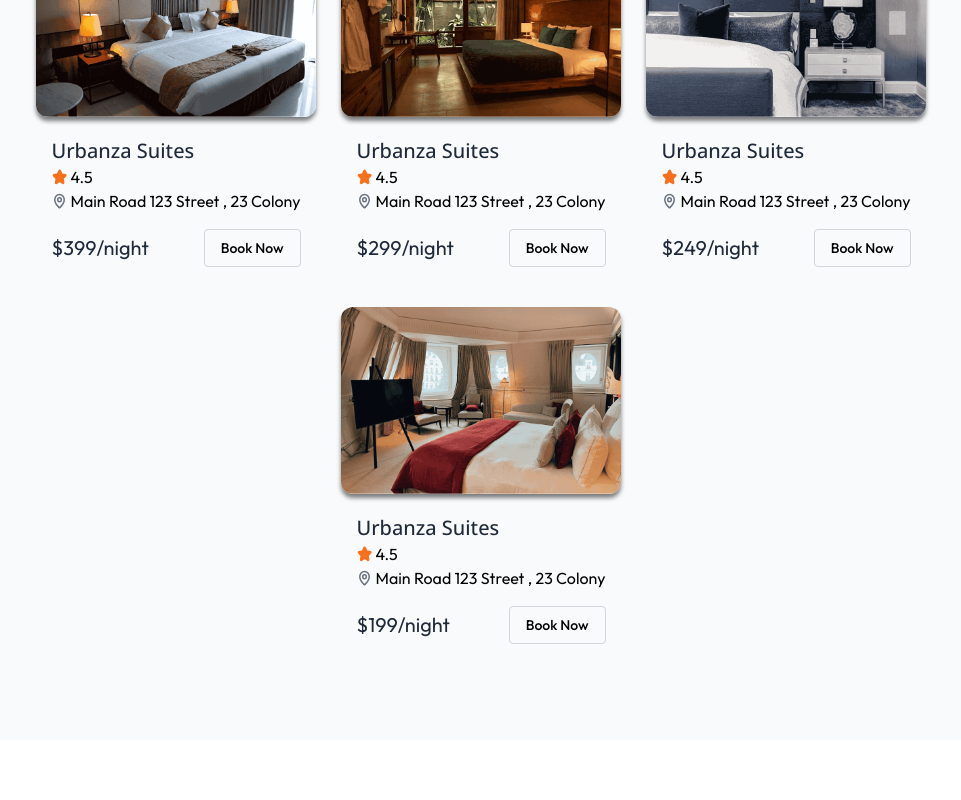
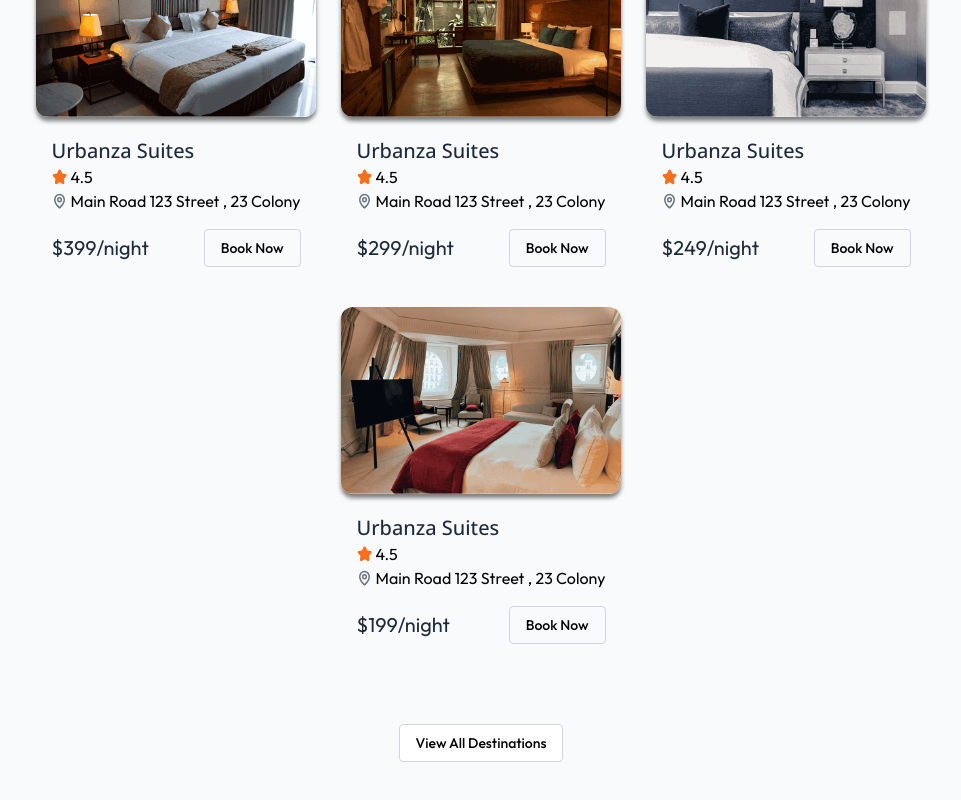
Before and after one commit to Harshit544-ux/HotelBooking, a React (Vite) app in the folder client/: page / in a window 1280 px wide. Shown: the part 1146-1946 px from the top of the page, without its empty margins (159-1120 px from the left). Before the commit the page ends 1886 px from the top, so only its background shows below. Built offline with nearby package versions, Linux system fonts and the light colour scheme; no server answers.

Commit message:
add the view all destination button

```diff
--- a/client/src/component/FeatureDestination.jsx
+++ b/client/src/component/FeatureDestination.jsx
@@ -2,8 +2,10 @@
 import { roomsDummyData } from '../assets/assets'
 import HotelCard from './HotelCard'
 import Title from './Title'
+import { useNavigate } from 'react-router-dom'
 
 function FeatureDestination() {
+    const navigate=useNavigate();
   return (
     <div className='flex flex-col items-center px-6 md:px-16 lg:px-24 bg-slate-50 py-20'>
 
@@ -16,6 +18,12 @@
                 <HotelCard key={room._id} room={room} index={index}/>
               ))}
         </div>
+
+         {/* button */}
+         <button onClick={()=>{navigate('/rooms');scrollTo(0,0)}}
+         className='my-16 px-4 py-2 text-sm font-medium border border-gray-300 rounded bg-white hover:bg-gray-50 transition-all cursor-pointer' >
+            View All Destinations
+         </button>
     </div>
   )
 }
```
